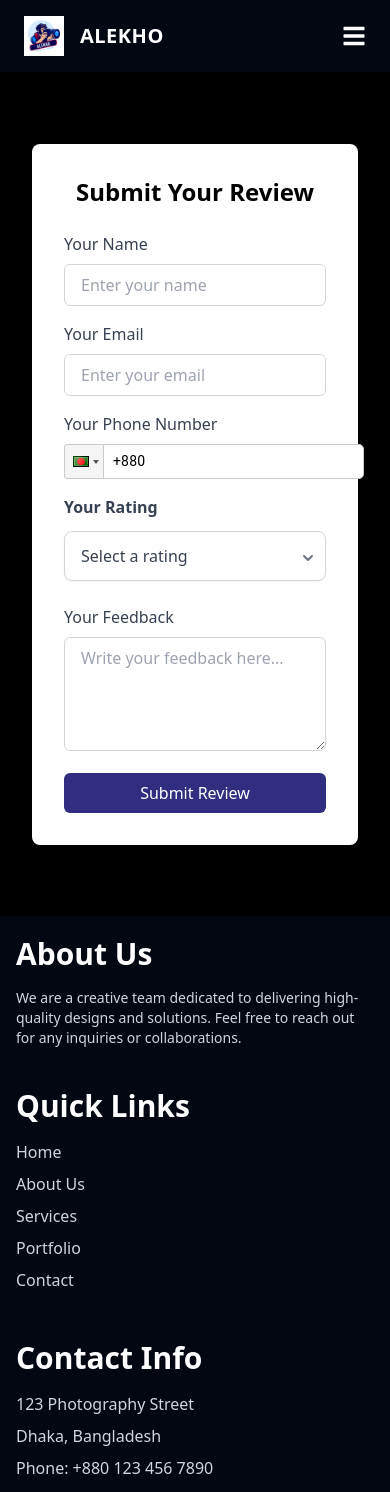
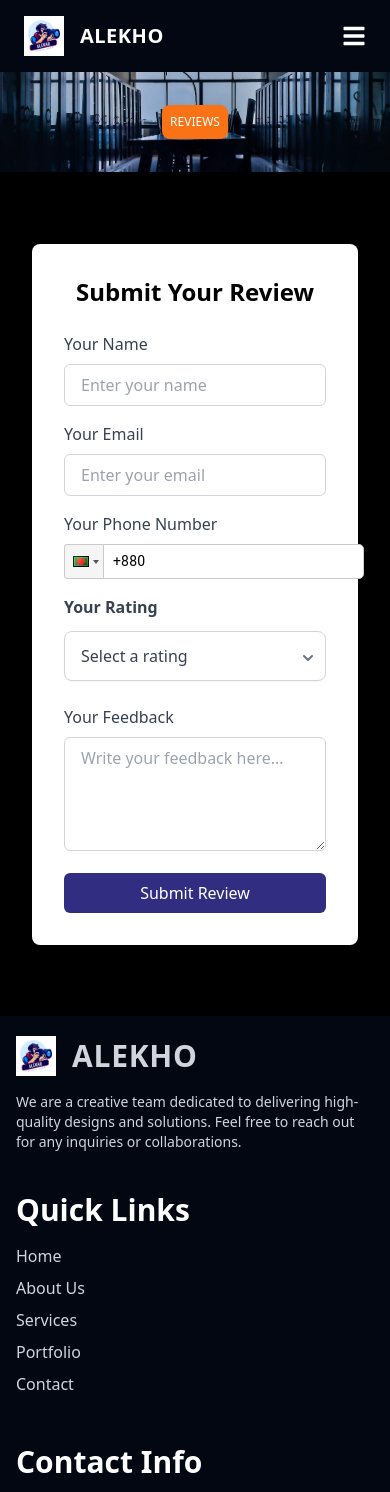
Before and after one commit to turzacse/Alekho-Frontend, a React (Vite) app: page /reviews in a window 390 px wide. Shown: the top 1492 px of the page. Built offline with nearby package versions, Linux system fonts and the light colour scheme.

Commit message:
Fix the top section

```diff
--- a/src/Components/Footer/Footer.jsx
+++ b/src/Components/Footer/Footer.jsx
@@ -7,7 +7,10 @@ const Footer = () => {
         <div className="grid grid-cols-1 md:grid-cols-3 gap-10">
           {/* About Section */}
           <div>
-            <h3 className="text-3xl font-bold text-white mb-4">About Us</h3>
+          <div className="flex items-center space-x-4 mb-4">
+          <img src="/logo.png" className="w-[40px] h-[40px]" alt="Logo" />
+          <h1 className="text-3xl font-bold tracking-wide">ALEKHO</h1>
+        </div>
             <p className="text-sm">
               We are a creative team dedicated to delivering high-quality designs and solutions.
               Feel free to reach out for any inquiries or collaborations.
--- /dev/null
+++ b/src/Components/PageHeading/PageHeading.jsx
@@ -0,0 +1,23 @@
+import React from 'react';
+
+const PageHeading = ({title}) => {
+  return (
+    <div
+      className="w-full md:h-[250px] h-[100px] flex items-center justify-center"
+      style={{
+        backgroundImage: `url('/slider1.jpg')`,
+        backgroundSize: 'cover',
+        backgroundPosition: 'center',
+        backgroundRepeat: 'no-repeat',
+        margin: 0,
+        padding: 0,
+      }}
+    >
+      <h1 className="text-white bg-[#F97316] p-2 rounded-lg text-[12px] md:text-2xl drop-shadow-lg">
+        {title}
+      </h1>
+    </div>
+  );
+};
+
+export default PageHeading;
--- a/src/Components/loading/loading.css
+++ b/src/Components/loading/loading.css
@@ -19,11 +19,11 @@
     inset: 0px;
     border-radius: 50%;
     border: 5px solid #FFF;
-    animation: prixClipFix 2s linear infinite ;
+    animation: prixClipFix 1s linear infinite ;
   }
   .loader::after{
     border-color: #030759;
-    animation: prixClipFix 2s linear infinite , rotate 0.5s linear infinite reverse;
+    animation: prixClipFix 1s linear infinite , rotate 0.5s linear infinite reverse;
     inset: 6px;
   }
 
--- a/src/Layout/Main/Main.jsx
+++ b/src/Layout/Main/Main.jsx
@@ -2,17 +2,20 @@ import React from 'react';
 import { Outlet } from 'react-router-dom';
 import Navbar from '../../Components/Navbar/Navbar';
 import Footer from '../../Components/Footer/Footer';
+import PageHeading from '../../Components/PageHeading/PageHeading';
+import { usePageTitle } from '../../utils/pageTitles';
 
 const Main = () => {
+    const title = usePageTitle();
+
     return (
-        <div className='bg-[#000000] '>
-            <Navbar/>
-            <div className='container mx-auto md:px-6 px-4'>
-
-            <Outlet/>
-
+        <div className="bg-[#000000]">
+            <Navbar />
+            {title && <PageHeading title={title} />}
+            <div className="container mt-0 mx-auto md:px-6 px-4">
+                <Outlet />
             </div>
-            <Footer/>
+            <Footer />
         </div>
     );
 };
--- a/src/Pages/Home/Home.jsx
+++ b/src/Pages/Home/Home.jsx
@@ -20,7 +20,7 @@ const Home = () => {
   }, []);
 
   return (
-    <div className="py-10">
+    <div className="md:py-10 my-0">
       {isLoading ? (
         <Loading />
       ) : (
--- a/src/Pages/Reviews/Reviews.jsx
+++ b/src/Pages/Reviews/Reviews.jsx
@@ -2,6 +2,7 @@ import emailjs from "@emailjs/browser";
 import React, { useState } from "react";
 import PhoneInput from "react-phone-input-2";
 import "react-phone-input-2/lib/style.css";
+import PageHeading from "../../Components/PageHeading/PageHeading";
 
 const Reviews = () => {
   const [formData, setFormData] = useState({
@@ -51,7 +52,10 @@ const Reviews = () => {
   };
 
   return (
+    <div>
+      {/* <PageHeading/> */}
     <div className="bg-black py-10 min-h-screen flex items-center justify-center px-4 sm:px-6 lg:px-8">
+
       <div className="bg-white shadow-lg rounded-lg p-8 w-full max-w-md">
         <h1 className="text-2xl font-bold text-center mb-6">
           Submit Your Review
@@ -188,6 +192,7 @@ const Reviews = () => {
         </form>
       </div>
     </div>
+    </div>
   );
 };
 
--- /dev/null
+++ b/src/utils/pageTitles.js
@@ -0,0 +1,13 @@
+import { useLocation } from 'react-router-dom';
+
+const pageTitlesMap = {
+    '/about': 'ABOUT US',
+    '/reviews': 'REVIEWS',
+    '/contact-us': 'CONTACT US',
+    '/gallery': 'GALLERY',
+};
+
+export const usePageTitle = () => {
+    const location = useLocation();
+    return pageTitlesMap[location.pathname] || null;
+};
```
